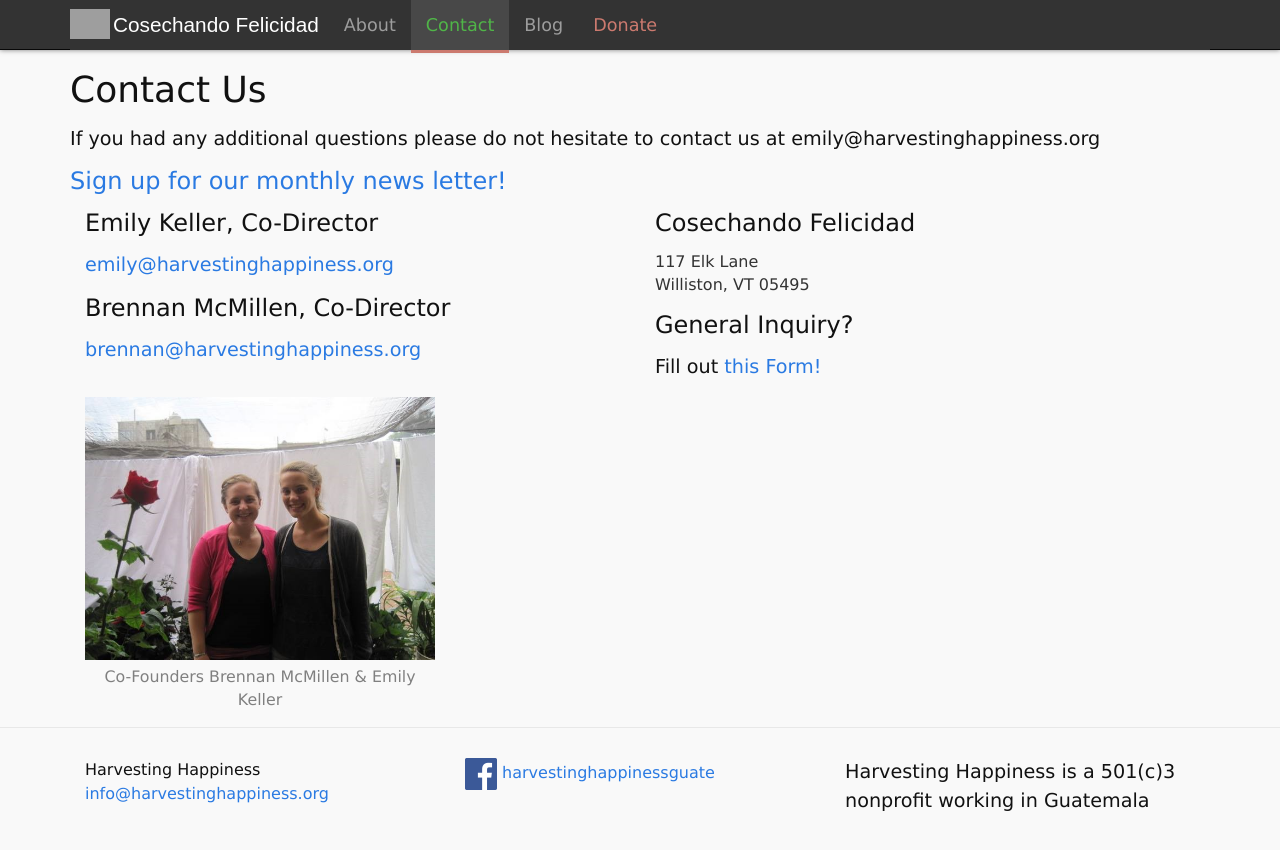
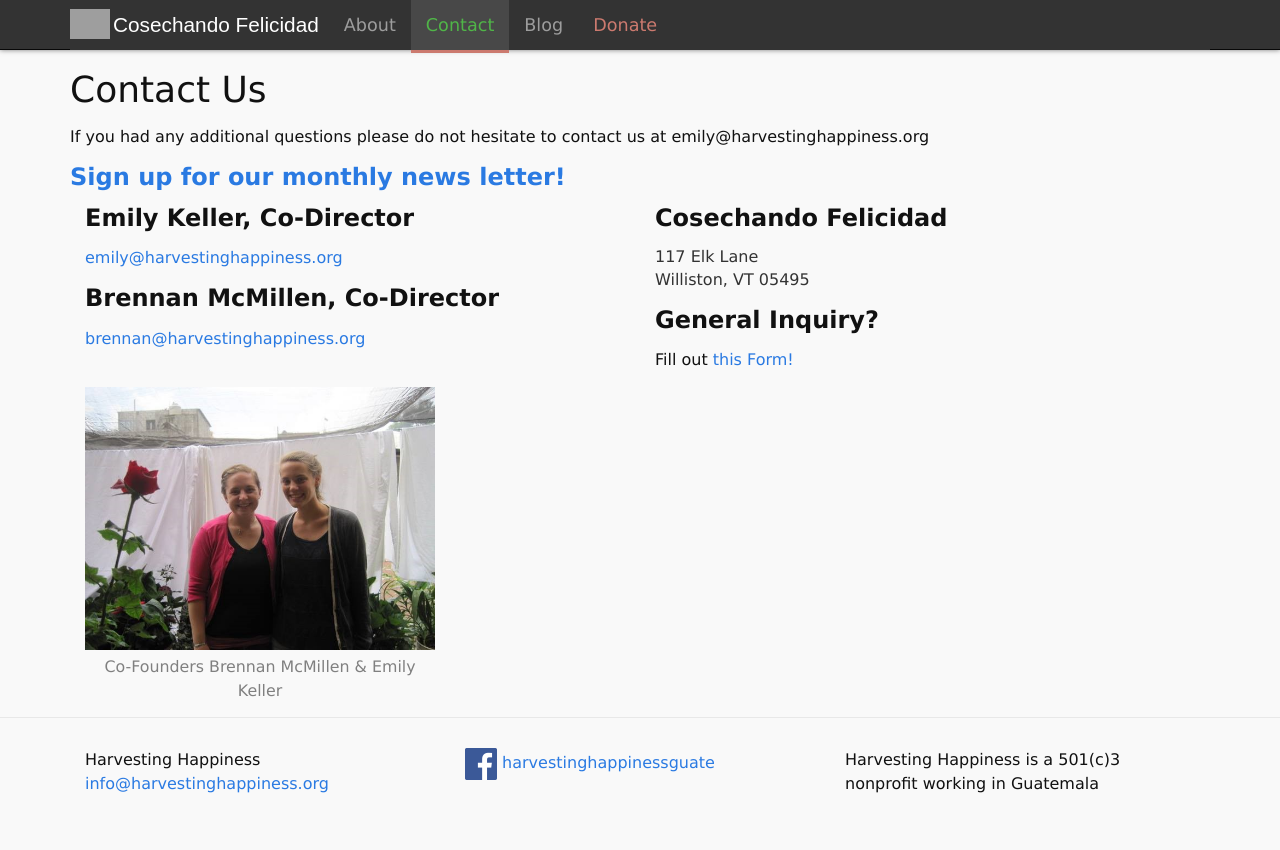
Before and after one commit to harvestinghappiness/harvestinghappiness.github.io, a Jekyll site: the page built from contact.md, in a window 1280 px wide. Shown: the top 850 px of the page. Built offline with Jekyll 4.4.1, drawn with Linux system fonts in a browser that asks for light colours.

Commit message:
Update style.css

```diff
--- a/css/style.css
+++ b/css/style.css
@@ -5,6 +5,14 @@ html, body {
 body {
   margin: 0;
   font-family: Corbel, "Lucida Grande", "Lucida Sans Unicode", "Lucida Sans", "DejaVu Sans", "Bitstream Vera Sans", "Liberation Sans", Verdana, "Verdana Ref", sans-serif;
+}
+
+h3 {
+  font-weight: bold;
+}
+
+p {
+    font-size: 1em;
 }
 
 .navbar-brand {
@@ -67,10 +75,6 @@ img.logo {
 
 a.navbar-brand {
     font-size: 1.3em;
-}
-
-p {
-    font-size: 1.2em;
 }
 
 figcaption {
```
